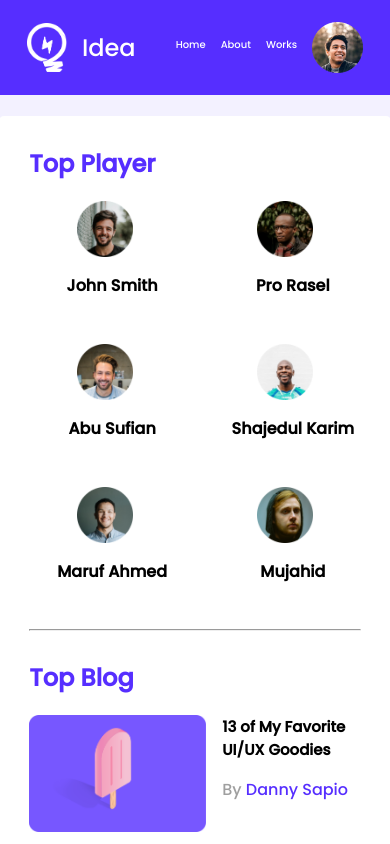
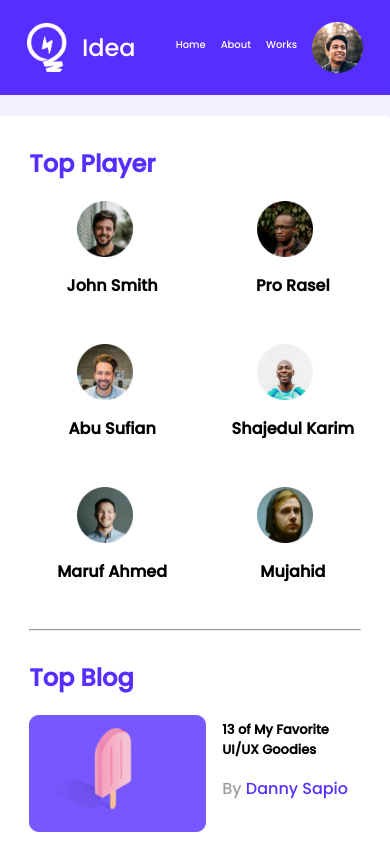
Before and after one commit to Ratul2/LEADER-BOARDE, a plain HTML site: page index.html in a window 390 px wide. Shown: the top 844 px of the page. Drawn offline with Linux system fonts and the light colour scheme.

Commit message:
done responsive

```diff
--- a/css/style.css
+++ b/css/style.css
@@ -213,7 +213,8 @@ blog style
          margin-left: 16px;
      }
      .blog-title{
-        font-size:15px;
+        font-size:13px;
+        margin-top: 5px;
      }
    .courses{
        grid-template-columns: repeat(1,1fr);
```
